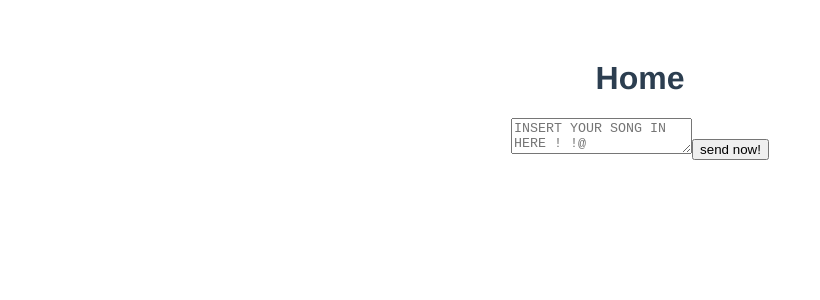
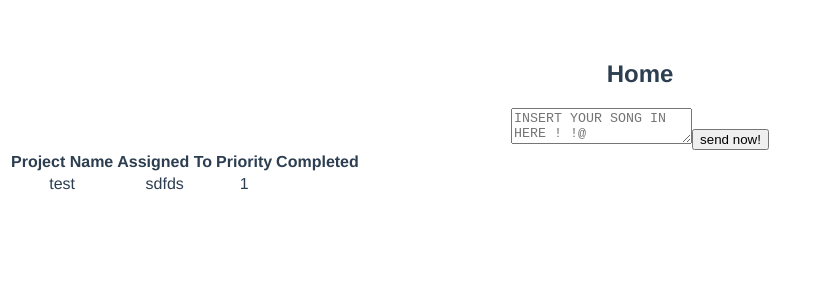
Before and after one commit to mike-shtil/lyricsMultiTranslator, a Vue app: page / in a window 1280 px wide. Shown: the top 300 px of the page, without its empty margins (0-820 px from the left). Built offline with nearby package versions, Linux system fonts and the light colour scheme.

Commit message:
added vuex with mock example (projects)

```diff
--- a/package.json
+++ b/package.json
@@ -19,6 +19,7 @@
   },
   "devDependencies": {
     "autoprefixer": "^6.7.2",
+    "axios": "^0.16.2",
     "babel-core": "^6.22.1",
     "babel-eslint": "^7.1.1",
     "babel-loader": "^6.2.10",
@@ -76,6 +77,7 @@
     "vue-loader": "^12.1.0",
     "vue-style-loader": "^3.0.1",
     "vue-template-compiler": "^2.3.3",
+    "vuex": "^2.3.1",
     "webpack": "^2.6.1",
     "webpack-bundle-analyzer": "^2.2.1",
     "webpack-dev-middleware": "^1.10.0",
--- a/src/components/home/Home.vue
+++ b/src/components/home/Home.vue
@@ -1,12 +1,36 @@
 <template>
+    <section class="home__container">
         <div>
             <h1>Home</h1>
-    <textarea  v-model="song"  placeholder="INSERT YOUR SONG IN HERE ! !@"></textarea>
-    <button  v-on:click="send">send now!</button>
+            <textarea v-model="song" placeholder="INSERT YOUR SONG IN HERE ! !@"></textarea>
+            <button v-on:click="send">send now!</button>
         </div>
+        <div class="">
+            <table class="table">
+                <thead>
+                <tr>
+                    <th>Project Name</th>
+                    <th>Assigned To</th>
+                    <th>Priority</th>
+                    <th>Completed</th>
+                </tr>
+                </thead>
+                <tbody>
+                <tr v-for="item in projects">
+                    <td>{{item.name}}</td>
+                    <td>{{item.assignedTo}}</td>
+                    <td>{{item.priority}}</td>
+                    <td><i v-if="item.completed" class="fa fa-check"></i></td>
+                </tr>
+                </tbody>
+            </table>
+        </div>
+    </section>
 </template>
 
 <script>
+    import { mapState } from 'vuex'
+
     export default {
         name: 'home',
         data() {
@@ -19,7 +43,10 @@
 
                 alert(this.song);
             }
-      }
+        },
+        computed: mapState([
+            'projects'
+        ])
     };
 </script>
 
--- a/src/main.js
+++ b/src/main.js
@@ -1,15 +1,17 @@
 // The Vue build version to load with the `import` command
 // (runtime-only or standalone) has been set in webpack.base.conf with an alias.
 import Vue from 'vue';
+import Vuex from 'vuex';
 import App from './App';
-import router from './router';
+import router from './router/router';
+import store from '@/store/store'
 
 Vue.config.productionTip = false;
 
-/* eslint-disable no-new */
 new Vue({
-  el: '#app',
-  router,
-  template: '<App/>',
-  components: { App },
+	el: '#app',
+	router,
+	store,
+	template: '<App/>',
+	components: {App},
 });
--- /dev/null
+++ b/src/store/store.js
@@ -0,0 +1,35 @@
+import Vue from 'vue'
+import Vuex from 'vuex'
+import axios from 'axios'
+Vue.use(Vuex)
+const store = new Vuex.Store({
+	state: {
+		projects: [
+			{
+				name: 'test',
+				assignedTo: 'sdfds',
+				priority: 1
+			}
+		]
+	},
+	actions: {
+		LOAD_PROJECT_LIST: function ({ commit }) {
+			axios.get('/secured/projects').then((response) => {
+				commit('SET_PROJECT_LIST', {list: response.data})
+			}, (err) => {
+				console.log(err)
+			})
+		}
+	},
+	mutations: {
+		SET_PROJECT_LIST: (state, { list }) => {
+			state.projects = list
+		}
+	},
+	getters: {
+		openProjects: state => {
+			return state.projects.filter(project => !project.completed)
+		}
+	}
+})
+export default store
```
Also changed, not shown: ReadMe.txt, src/router/router.js (renamed from src/router/index.js). Lines whose indentation alone changed are shown as unchanged.
